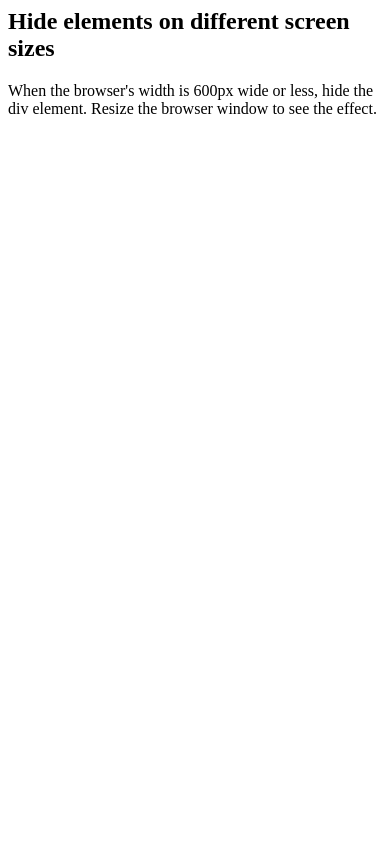
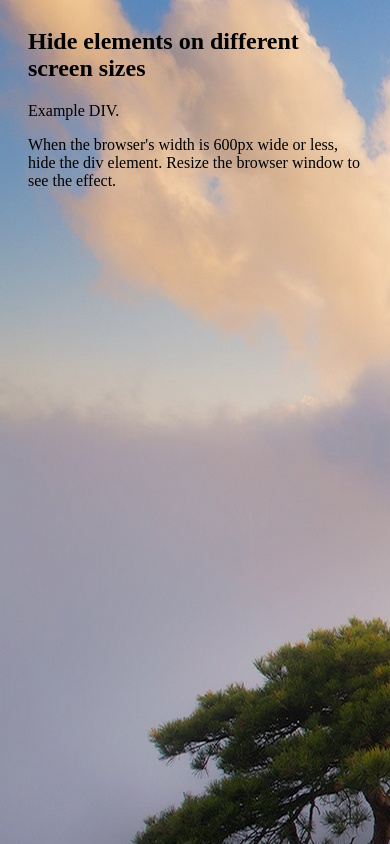
Before and after one commit to coders002/responsive, a plain HTML site: page index.html in a window 390 px wide. Drawn offline with Linux system fonts and the light colour scheme.

Commit message:
Update index.html

```diff
--- a/index.html
+++ b/index.html
@@ -2,14 +2,14 @@
 <head>
 <meta name="viewport" content="width=device-width, initial-scale=1">
 <style>
-div.example {
-  background-color: yellow;
+body {
+  background-image: url(afternoon.jpg);
   padding: 20px;
 }
 
 @media screen and (max-width: 600px) {
-  div.example {
-    display: none;
+  body {
+    background-image: url(morning.jpg);
   }
 }
 </style>
```
